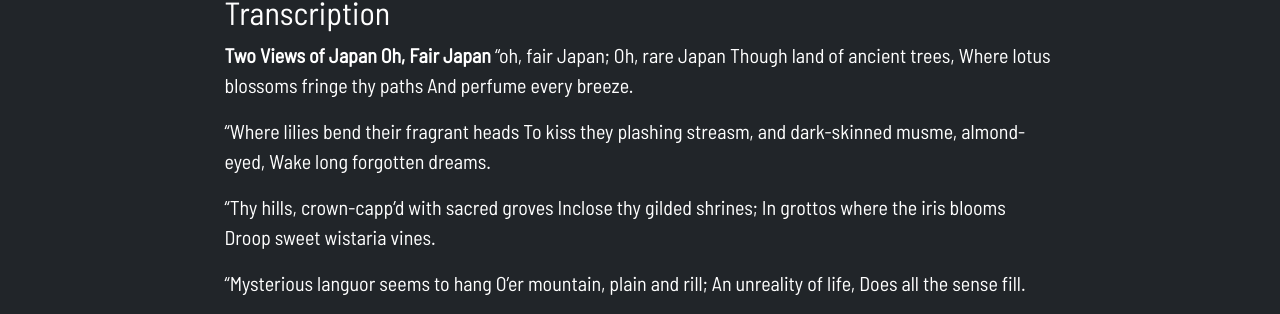
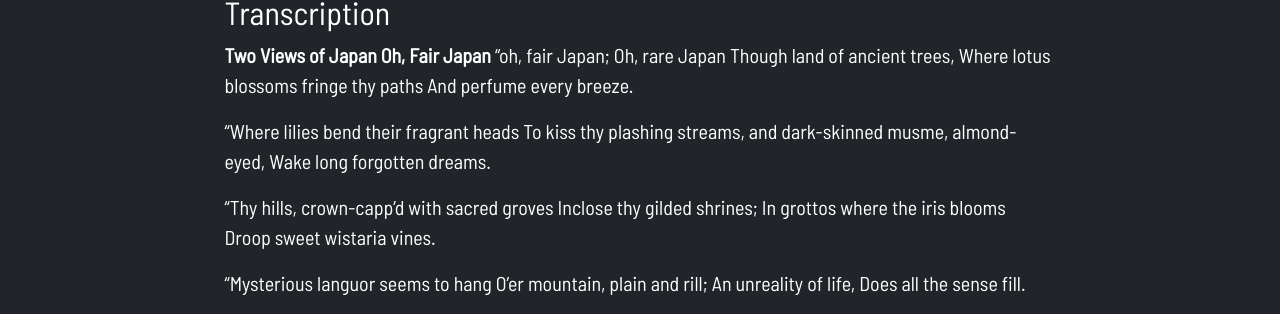
Before and after one commit to digbmc/wbbm, a Jekyll site: the page built from _transcriptions/media_030.md, in a window 1280 px wide. Shown: the part 190-504 px from the top of the page. Built offline with Jekyll 4.4.1, drawn with Linux system fonts in a browser that asks for light colours.

Commit message:
spelling corrections

```diff
--- a/_transcriptions/media_030.md
+++ b/_transcriptions/media_030.md
@@ -12,7 +12,7 @@ Where lotus blossoms fringe thy paths
 And perfume every breeze.
 
 "Where lilies bend their fragrant heads
-To kiss they plashing streasm,
+To kiss thy plashing streams,
 and dark-skinned musme, almond-eyed,
 Wake long forgotten dreams.
 
```
